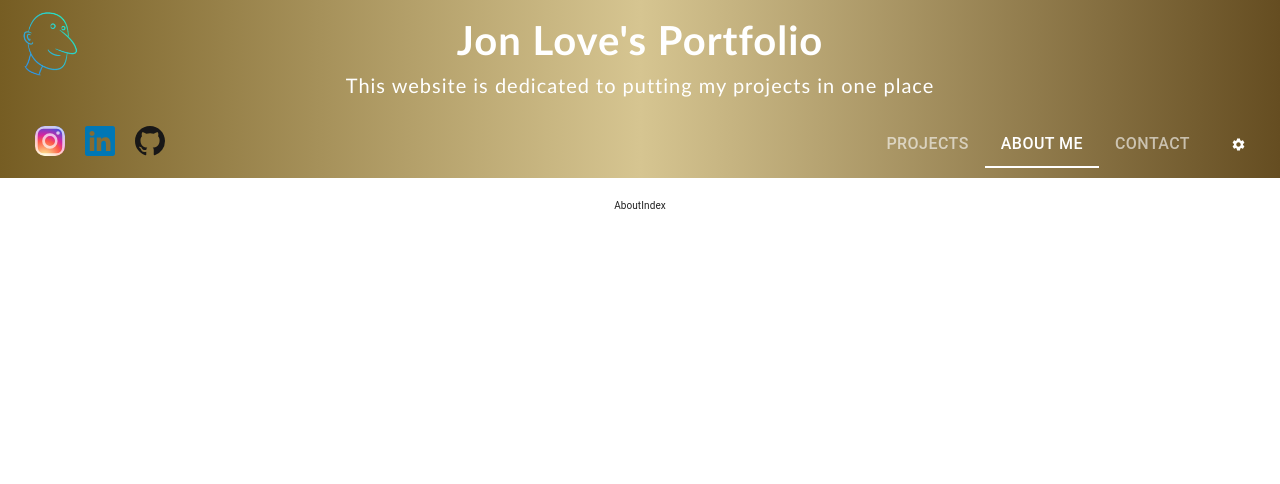
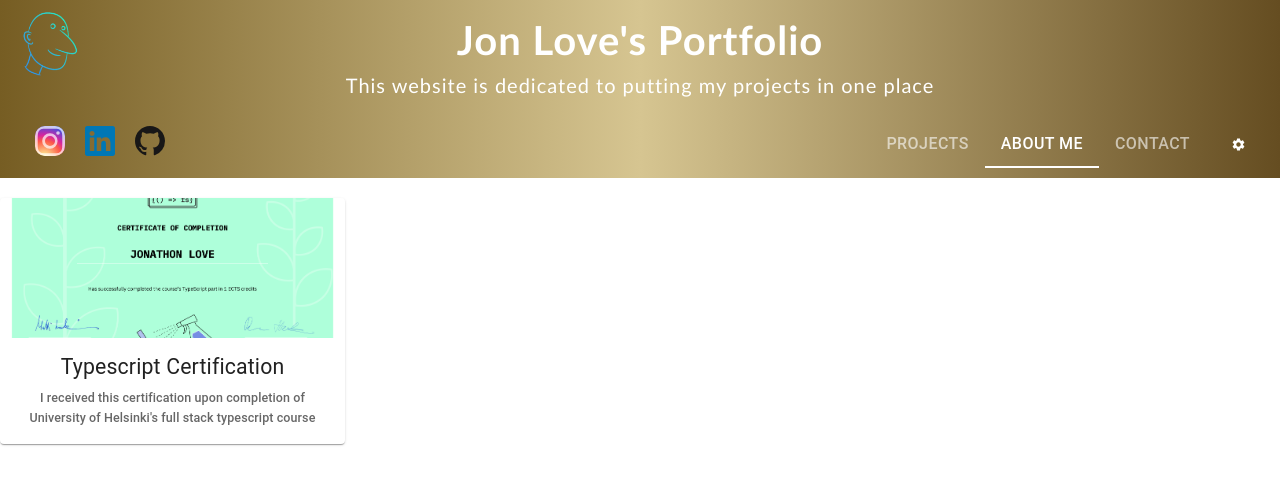
Before and after one commit to jonnny013/portfolio, a React (Vite) app: page /about in a window 1280 px wide. Shown: the top 484 px of the page. Built offline with nearby package versions, Linux system fonts and the light colour scheme; data requests are answered from the project's data file.

Commit message:
Update about me page

```diff
--- a/src/components/AboutMe/AboutIndex.tsx
+++ b/src/components/AboutMe/AboutIndex.tsx
@@ -1,7 +1,37 @@
+import { getAboutMe } from '../../services/aboutMeServices'
+import type { AboutMe } from '../../types'
+import LoadingScreen from '../LoadingScreen'
+import Error from '../Error'
+import { useQuery } from '@tanstack/react-query'
+import InfoCards from './InfoCards'
 
 const AboutIndex = () => {
+  let infoCards: AboutMe[] = []
+
+  const result = useQuery({
+    queryKey: ['infoCards'],
+    queryFn: getAboutMe,
+    refetchOnWindowFocus: false,
+  })
+
+  if (result.isLoading) {
+    return <LoadingScreen />
+  }
+  if (result.isError) {
+    return <Error />
+  }
+
+  if (result) {
+    if (result.data) {
+      infoCards = result.data
+    }
+  }
   return (
-    <div>AboutIndex</div>
+    <div>
+      {infoCards.map((card: AboutMe) => (
+          <InfoCards card={card} key={card.id}/>
+      ))}
+    </div>
   )
 }
 
--- /dev/null
+++ b/src/components/AboutMe/Dialog.tsx
@@ -0,0 +1,65 @@
+import { Dialog, DialogTitle } from "@mui/material"
+import type { AboutMe } from "../../types"
+import Card from '@mui/material/Card'
+import CardContent from '@mui/material/CardContent'
+import Typography from '@mui/material/Typography'
+import { CardActionArea } from '@mui/material'
+import themes from "../../themes/themes"
+
+
+interface props {
+  setOpen: React.Dispatch<React.SetStateAction<boolean>>
+  open: boolean
+  card: AboutMe
+}
+
+
+
+const DialogComponent = ({setOpen, open, card}: props) => {
+
+
+  const handleClose = () => {
+    setOpen(false)
+  }
+
+  return (
+    <Dialog onClose={handleClose} open={open} fullWidth maxWidth='xl' scroll='body'>
+              <CardActionArea onClick={() => setOpen(!open)}>
+      <DialogTitle sx={{fontSize: themes.fonts.title, fontWeight: 800, padding: 1}}>{card.name}</DialogTitle>
+      <Card
+        sx={{
+          width: '100%',
+           display: 'flex',
+            justifyContent: 'center',
+            alignItems: 'center',
+            flexDirection: 'column'
+        }}>
+
+
+
+          <img
+            style={{
+              height: 400,
+              width: 'auto',
+              overflow: 'scroll',
+              objectFit: 'scale-down',
+              justifySelf: 'self',
+              alignItems: 'self',
+              margin: 'auto',
+            }}
+            src={card.picture as string}
+            title={card.picDesc}
+          />
+          <CardContent>
+            <Typography variant='h4' color='text.secondary'>
+              {card.description}
+            </Typography>
+          </CardContent>
+
+      </Card>
+      </CardActionArea>
+    </Dialog>
+  )
+}
+
+export default DialogComponent
--- /dev/null
+++ b/src/components/AboutMe/InfoCards.tsx
@@ -0,0 +1,36 @@
+import Card from '@mui/material/Card'
+import CardContent from '@mui/material/CardContent'
+import CardMedia from '@mui/material/CardMedia'
+import Typography from '@mui/material/Typography'
+import type { AboutMe } from '../../types'
+import { CardActionArea } from '@mui/material'
+import { useState } from 'react'
+import DialogComponent from './Dialog'
+
+
+const  InfoCards = ({card}: {card: AboutMe}) => {
+  const [open, setOpen] = useState(false)
+
+  return (
+    <Card sx={{ maxWidth: 345 }}>
+      <DialogComponent setOpen={setOpen} open={open} card={card} />
+      <CardActionArea onClick={() => setOpen(!open)}>
+        <CardMedia
+          sx={{ height: 140, width: 'auto' }}
+          image={card.picture as string}
+          title={card.picDesc}
+        />
+        <CardContent>
+          <Typography gutterBottom variant='h4' component='div'>
+            {card.name}
+          </Typography>
+          <Typography variant='h6' color='text.secondary'>
+            {card.description}
+          </Typography>
+        </CardContent>
+      </CardActionArea>
+    </Card>
+  )
+}
+
+export default InfoCards
--- a/src/themes/themes.ts
+++ b/src/themes/themes.ts
@@ -3,7 +3,8 @@ const themes = {
     standardFontSize: 16,
     formTextSize: 20,
     buttonFontSize: 16,
-    helperFont: 16
+    helperFont: 16,
+    title: 22
   },
   colors: {
     headerColor: 'white'
```
